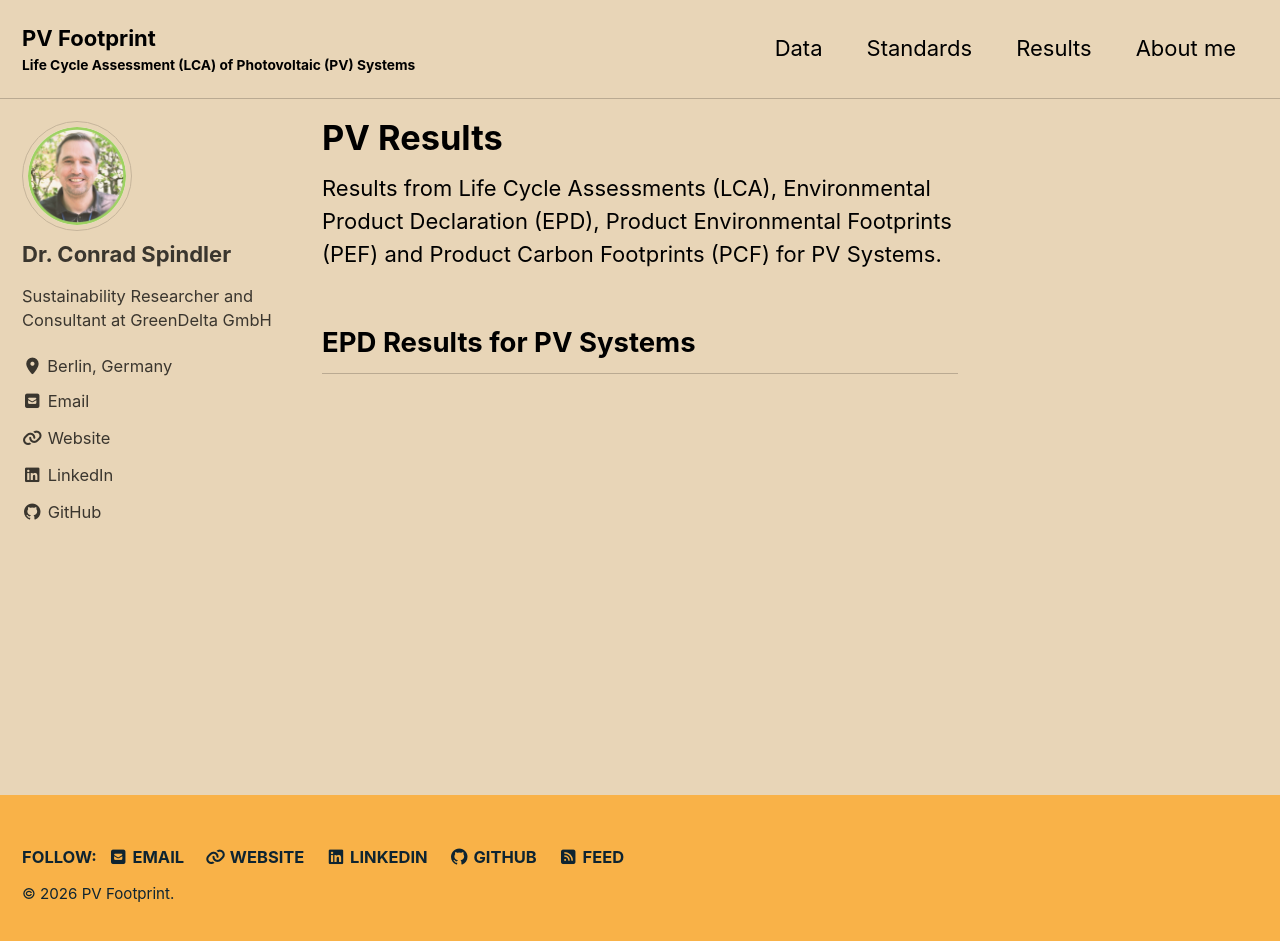
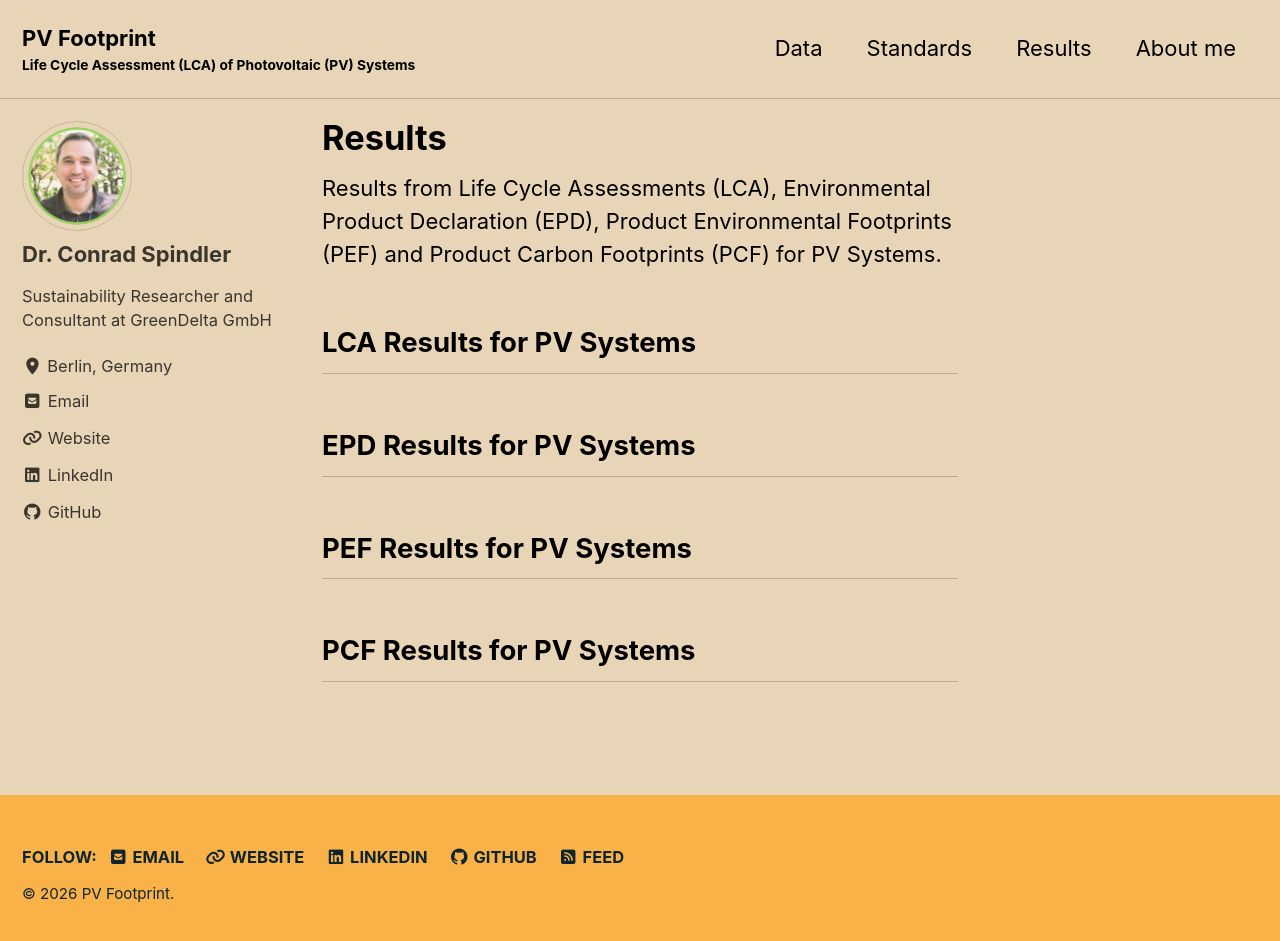
Before and after one commit to conradspindler/pv_footprint, a Jekyll site: the page built from _pages/pv_results.md, in a window 1280 px wide and 950 px high. Shown: the top 941 px of the window. Built offline with Jekyll 4.4.1, drawn with Linux system fonts in a browser that asks for light colours; cached includes are drawn as plain includes.

Commit message:
Change title and permalink for results page
Updated title and permalink for PV results page.

```diff
--- a/_pages/pv_results.md
+++ b/_pages/pv_results.md
@@ -1,10 +1,16 @@
 ---
 layout: single
-title: "PV Results"
-permalink: /pv_results/
+title: "Results"
+permalink: /results/
 author_profile: true
 ---
 
 Results from Life Cycle Assessments (LCA), Environmental Product Declaration (EPD), Product Environmental Footprints (PEF) and Product Carbon Footprints (PCF) for PV Systems.
 
+## LCA Results for PV Systems
+
 ## EPD Results for PV Systems
+
+## PEF Results for PV Systems
+
+## PCF Results for PV Systems
```
